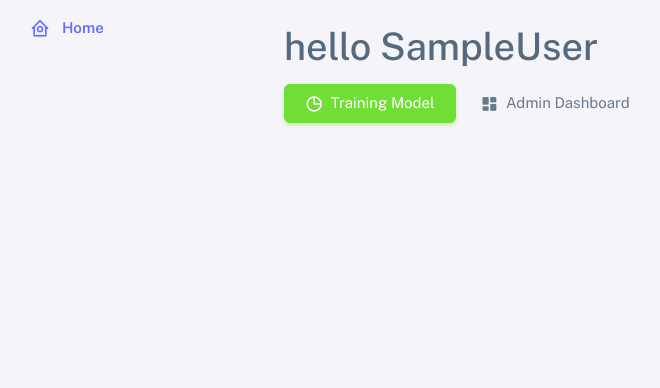
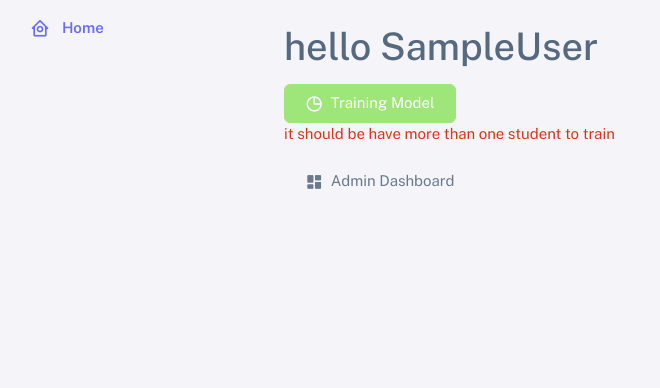
Before and after one commit to mahmoud98-30/Facial-recognition-attendance-system, a Django app: page / in a window 1280 px wide. Shown: the part 74-462 px from the top of the page, without its empty margins (2-662 px from the left). Run offline with Django 4.2, Linux system fonts and the light colour scheme; the visitor is signed in with stand-in values (Sample User, id 1); data that the repository does not hold is empty; some libraries are stand-ins or nearby versions.

Commit message:
fix cours functino

```diff
--- a/account/views.py
+++ b/account/views.py
@@ -32,9 +32,10 @@
     form_course = CourseForm(request.POST or None)
     form_attendance = AttendanceForm(request.POST or None)
     course = Attendance.objects.filter(student=request.user.id)
-    lecturer_course = Attendance.objects.filter(student=request.user.id)
+    lecturer_course = Course.objects.filter(lecturer=request.user.id)
     print(lecturer_course)
     attendance = Attendance.objects.all()
+    student_num = User.objects.filter(is_student=True).count()
 
     if request.method == 'POST' and "course_form" in request.POST:
         if form_course.is_valid():
@@ -73,6 +74,7 @@
                 'form_course': form_course,
                 'form_attendance': form_attendance,
                 'course': lecturer_course,
+                'course': course,
                 'lecturer_course': lecturer_course,
                 'attendance': attendance,
             }, )
@@ -82,6 +84,7 @@
         'course': course,
         'lecturer_course': lecturer_course,
         'attendance': attendance,
+        'student_num': student_num,
     }, )
 
 
@@ -151,7 +154,7 @@
         for face in faces:
             print("inside for loop")
             (x, y, w, h) = rect_to_bb(face)
-            print(type(frame), type(gray_frame), type(face),)
+            print(type(frame), type(gray_frame), type(face), )
             # TODO: I edit in core of code (eyesCenter = (int((leftEyeCenter[0] + rightEyeCenter[0]) // 2),
             # 					  int((leftEyeCenter[1] + rightEyeCenter[1]) // 2)))
             # path "imutils\face_utils\facealigner.py"
@@ -193,11 +196,10 @@
     vs.stop()
     # destroying all the windows
     cv2.destroyAllWindows()
-
+    return redirect('/student-login/')
 
 
 def train(request):
-
     training_dir = 'account/face_recognition_data/training_dataset'
 
     count = 0
@@ -262,8 +264,8 @@
             msg = _(
                 f'Congratulations {username} Your registration has been completed successfully.')
             messages.add_message(request, messages.SUCCESS, msg)
-            create_dataset(username)
-            return train(request)
+
+            return create_dataset(username)
 
 
     else:
--- a/attendance/templates/attendance/attendance.html
+++ b/attendance/templates/attendance/attendance.html
@@ -33,7 +33,7 @@
                                               <i class="bx bx-dots-vertical-rounded"></i>
                                             </button>
                                             <div class="dropdown-menu">
-                                              <a class="dropdown-item" href="{% url "account:return-course" q_course.id %}"
+                                              <a class="dropdown-item" href="{% url "account:attendance-in" q_course.course.id %}"
                                                 ><i class="bx bx-edit-alt me-1"></i>Present</a
                                               >
 
--- a/attendance/views.py
+++ b/attendance/views.py
@@ -26,6 +26,8 @@
     model = Course
     template_name = 'attendance/course_update.html'
     form_class = CourseForm
+    success_url = '/'
+
 
     def form_valid(self, form):
         form.instance.lecturer = self.request.user
@@ -229,6 +231,7 @@
 
     # destroying all the windows
     cv2.destroyAllWindows()
+    print(course)
     update_attendance(request, present, course)
     print(present)
-    return redirect('/')
+    return redirect('/attendance-course/')
--- a/templates/index.html
+++ b/templates/index.html
@@ -74,9 +74,16 @@
             </div>
          {% elif user.is_superuser %}
              <h1>hello {{user.first_name}}{{user.last_name}}</h1>
-             <a href="{% url 'account:train' %}" class="btn btn-success">
+             {% if student_num > 1 %}
+             <a href="{% url 'account:train' %}" class="btn btn-success ">
                    <span class="tf-icons bx bx-pie-chart-alt"></span>&nbsp; Training Model
              </a>
+                 {% else %}
+                  <a href="{% url 'account:train' %}" class="btn btn-success disabled">
+                   <span class="tf-icons bx bx-pie-chart-alt"></span>&nbsp; Training Model
+             </a>
+             <p style="color: #d93519">it should be have more than one student to train </p>
+                 {% endif %}
              <a href="/admin/" class="btn btn-primary">
                    <span class="tf-icons bx bxs-dashboard"></span>&nbsp; Admin Dashboard
              </a>
```
